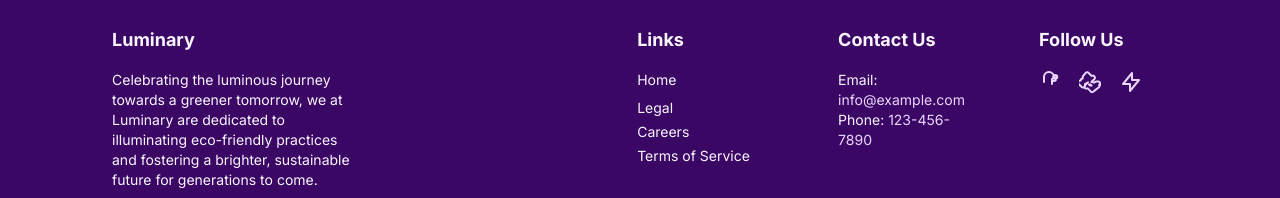
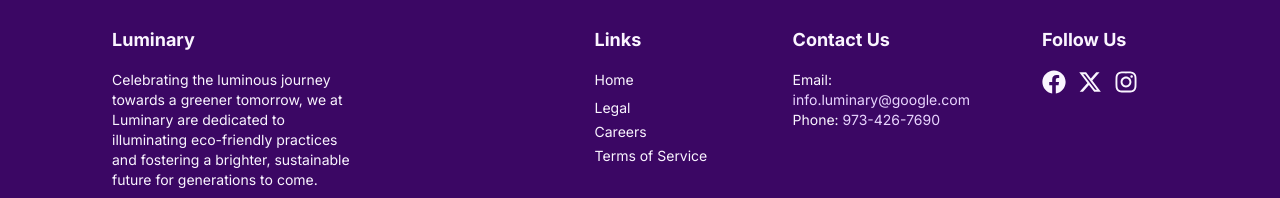
Before and after one commit to mrbannerbear/luminary, a Next.js app: page / in a window 1280 px wide. Shown: the part 4317-4515 px from the top of the page. Built offline with nearby package versions, Linux system fonts and the light colour scheme.

Commit message:
Updated footer, added socials section

```diff
--- a/package.json
+++ b/package.json
@@ -12,7 +12,8 @@
     "aos": "^3.0.0-beta.6",
     "next": "14.1.3",
     "react": "^18",
-    "react-dom": "^18"
+    "react-dom": "^18",
+    "react-icons": "^5.0.1"
   },
   "devDependencies": {
     "@types/aos": "^3.0.7",
--- a/src/ui/shared/Footer.tsx
+++ b/src/ui/shared/Footer.tsx
@@ -1,4 +1,5 @@
 import Link from "next/link";
+import Socials from "./Socials";
 
 const Footer = () => {
     return (
@@ -6,7 +7,7 @@ const Footer = () => {
         <div className="container mx-auto ">
           <div className="flex flex-col lg:flex-row lg:justify-between">
 
-            <div className="w-full md:w-1/2 lg:w-1/4 px-4 mb-8 md:mb-0">
+            <div className="w-full  lg:w-1/4 px-4 mb-8 md:mb-0">
               <h3 className="text-lg font-bold mb-4">Luminary</h3>
               <p className="text-sm">
               Celebrating the luminous journey towards a greener tomorrow, we at Luminary
@@ -16,7 +17,7 @@ const Footer = () => {
             </div>
 
             <div className="flex flex-col lg:flex-row gap-4 lg:gap-10">
-            <div className="w-full md:w-1/2  px-4 mb-8 md:mb-0">
+            <div className="w-full   px-4 mb-8 md:mb-0">
               <h3 className="text-lg font-bold mb-4">Links</h3>
               <ul className="text-sm">
                 <Link href={"/"}>
@@ -35,27 +36,13 @@ const Footer = () => {
             </div>
             <div className="w-full md:w-1/2  px-4 mb-8 md:mb-0">
               <h3 className="text-lg font-bold mb-4">Contact Us</h3>
-              <p className="text-sm">Email: <span className="text-purple-200 hover:underline cursor-pointer">info@example.com</span></p>
-              <p className="text-sm">Phone: <span className="text-purple-200 hover:underline cursor-pointer">123-456-7890</span></p>
+              <p className="text-sm">Email: <span className="text-purple-200 hover:underline cursor-pointer">info.luminary@google.com</span></p>
+              <p className="text-sm">Phone: <span className="text-purple-200 hover:underline cursor-pointer">973-426-7690</span></p>
             </div>
-            <div className="w-full md:w-1/2  px-4 mb-8 md:mb-0">
+            <div className="w-full   px-4 mb-8 md:mb-0">
               <h3 className="text-lg font-bold mb-4">Follow Us</h3>
               <div className="flex space-x-4">
-                <Link href="#" className="block">
-                  <svg xmlns="http://www.w3.org/2000/svg" className="h-6 w-6 text-purple-200 hover:text-gray-400 transition duration-300 cursor-pointer" fill="none" viewBox="0 0 24 24" stroke="currentColor">
-                    <path strokeLinecap="round" strokeLinejoin="round" strokeWidth={2} d="M17.657 8.343a2 2 0 10-2.828-2.828 2 2 0 002.828 2.828zM5 12V7a5 5 0 019.995-.2L15 7a2 2 0 11-2 2v5"></path>
-                  </svg>
-                </Link>
-                <Link href="#" className="block">
-                  <svg xmlns="http://www.w3.org/2000/svg" className="h-6 w-6 text-purple-200 hover:text-gray-400 transition duration-300 cursor-pointer" fill="none" viewBox="0 0 24 24" stroke="currentColor">
-                    <path strokeLinecap="round" strokeLinejoin="round" strokeWidth={2} d="M21 15.618v-2.236a2 2 0 00-2-2h-1.618a2 2 0 00-1.414.586l-.586.586L12.382 12l2.236-2.236.586-.586a2 2 0 00-.586-3.414l-2.236-.001-2.236-2.237a2 2 0 00-3.415-.586l-.586.586L3.764 6.382l-.001 2.236a2 2 0 00-2 2H1.146a2 2 0 00-1.415 3.414l2.236 2.236.586.586a2 2 0 003.414-.586l.001-2.236L9 12.382l-2.236 2.236-.586.586a2 2 0 00.586 3.414l2.236.001 2.236 2.236a2 2 0 003.414.586l.586-.586L20.236 17l.001-2.236a2 2 0 00.763-1.582zm-10 0h1.618l-1-1h-1.618l1 1z"></path>
-                  </svg>
-                </Link>
-                <Link href="#" className="block">
-                  <svg xmlns="http://www.w3.org/2000/svg" className="h-6 w-6 text-purple-200 hover:text-gray-400 transition duration-300 cursor-pointer" fill="none" viewBox="0 0 24 24" stroke="currentColor">
-                    <path strokeLinecap="round" strokeLinejoin="round" strokeWidth={2} d="M13 10V3L4 14h7v7l9-11h-7z"></path>
-                  </svg>
-                </Link>
+              <Socials className={"flex text-2xl gap-3"}/>
               </div>
             </div>
             </div>
--- /dev/null
+++ b/src/ui/shared/Socials.tsx
@@ -0,0 +1,23 @@
+"use client"
+
+import Link from "next/link";
+import { FaFacebook, FaInstagram } from "react-icons/fa";
+import { FaXTwitter } from "react-icons/fa6";
+
+const Socials = ({className}: any) => {
+    return (
+        <div className={`${className}`}>
+            <Link href={"www.facebook.com"}>
+                <FaFacebook/>
+            </Link>
+            <Link href={"www.twitter.com"}>
+                <FaXTwitter/>
+            </Link>
+            <Link href={"www.instagram.com"}>
+                <FaInstagram/>
+            </Link>
+        </div>
+    );
+};
+
+export default Socials;
```
Also changed, not shown: 1 other file (tests, documents, lock files or other folders).
